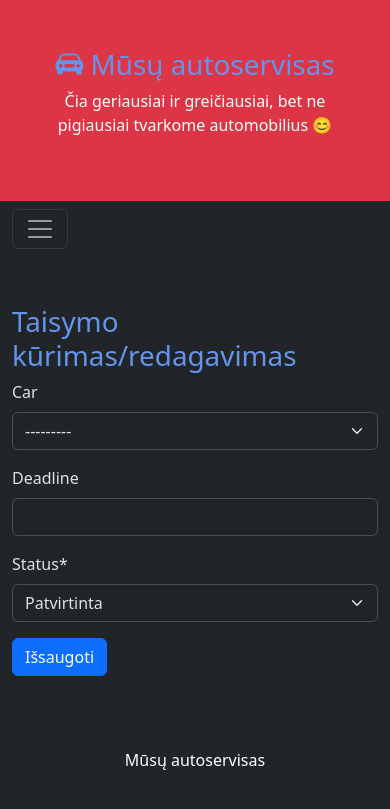
After one commit to DonatasNoreika/autoservice_20260806, a Django app: page /userorders/create/ in a window 390 px wide. The commit adds this page. Shown: the top 809 px of the page. Run offline with Django 5.2, Linux system fonts and the light colour scheme; the visitor is signed in with stand-in values (Sample User, id 1); data that the repository does not hold is empty; some libraries are stand-ins or nearby versions.

Commit message:
11: +Padaryti, kad prisijungęs vartotojas galėtų kurti naujus užsakymus (be eilučių, tik pasirinkęs automobilį ir terminą). Panaudoti CreateView

```diff
--- a/mysite/autoservice/models.py
+++ b/mysite/autoservice/models.py
@@ -78,6 +78,9 @@ class Order(models.Model):
     def __str__(self):
         return f"{self.car} ({self.date})"
 
+    class Meta:
+        ordering = ['-pk']
+
 
 class OrderLine(models.Model):
     order = models.ForeignKey(to="Order",
--- /dev/null
+++ b/mysite/autoservice/templates/user_order_form.html
@@ -0,0 +1,13 @@
+{% extends 'base.html' %}
+
+{% block title %}Taisymo kūrimas/redagavimas{% endblock %}
+
+{% block content %}
+<h1>Taisymo kūrimas/redagavimas</h1>
+<form method="post">
+    {% csrf_token %}
+    {% load crispy_forms_tags %}
+    {{ form | crispy }}
+    <button type="submit" class="btn btn-primary">Išsaugoti</button>
+</form>
+{% endblock %}
--- a/mysite/autoservice/templates/user_orders.html
+++ b/mysite/autoservice/templates/user_orders.html
@@ -4,6 +4,9 @@
 
 {% block content %}
 <h1>Mano taisymai:</h1>
+<div class="my-2">
+    <a class="btn btn-primary" href="{% url 'user_orders_create' %}">Naujas taisymas</a>
+</div>
 {% for order in orders %}
 <p>
     <a href="{% url 'order' order.pk %}" class="{% if order.is_overdue %}text-danger{% endif %}">
--- a/mysite/autoservice/urls.py
+++ b/mysite/autoservice/urls.py
@@ -11,4 +11,5 @@ urlpatterns = [
     path('userorders/', views.UserOrderListView.as_view(), name="user_orders"),
     path('signup/', views.SignUpView.as_view(), name='signup'),
     path("profile/", views.profile, name="profile"),
+    path('userorders/create/', views.UserOrderCreateView.as_view(), name="user_orders_create"),
 ]
--- a/mysite/autoservice/views.py
+++ b/mysite/autoservice/views.py
@@ -83,16 +83,6 @@ def search(request):
     }
     return render(request, template_name="search.html", context=context)
 
-
-class UserOrderListView(LoginRequiredMixin, generic.ListView):
-    model = Order
-    template_name = "user_orders.html"
-    context_object_name = "orders"
-
-    def get_queryset(self):
-        return Order.objects.filter(client=self.request.user)
-
-
 class SignUpView(generic.CreateView):
     form_class = UserCreationForm
     template_name = "signup.html"
@@ -113,3 +103,19 @@ def profile(request):
         'p_form': p_form,
     }
     return render(request, template_name="profile.html", context=context)
+
+
+class UserOrderListView(LoginRequiredMixin, generic.ListView):
+    model = Order
+    template_name = "user_orders.html"
+    context_object_name = "orders"
+
+    def get_queryset(self):
+        return Order.objects.filter(client=self.request.user)
+
+
+class UserOrderCreateView(LoginRequiredMixin, generic.CreateView):
+    model = Order
+    fields = ['car', 'deadline', 'status']
+    template_name = "user_order_form.html"
+    success_url = reverse_lazy("user_orders")
```
